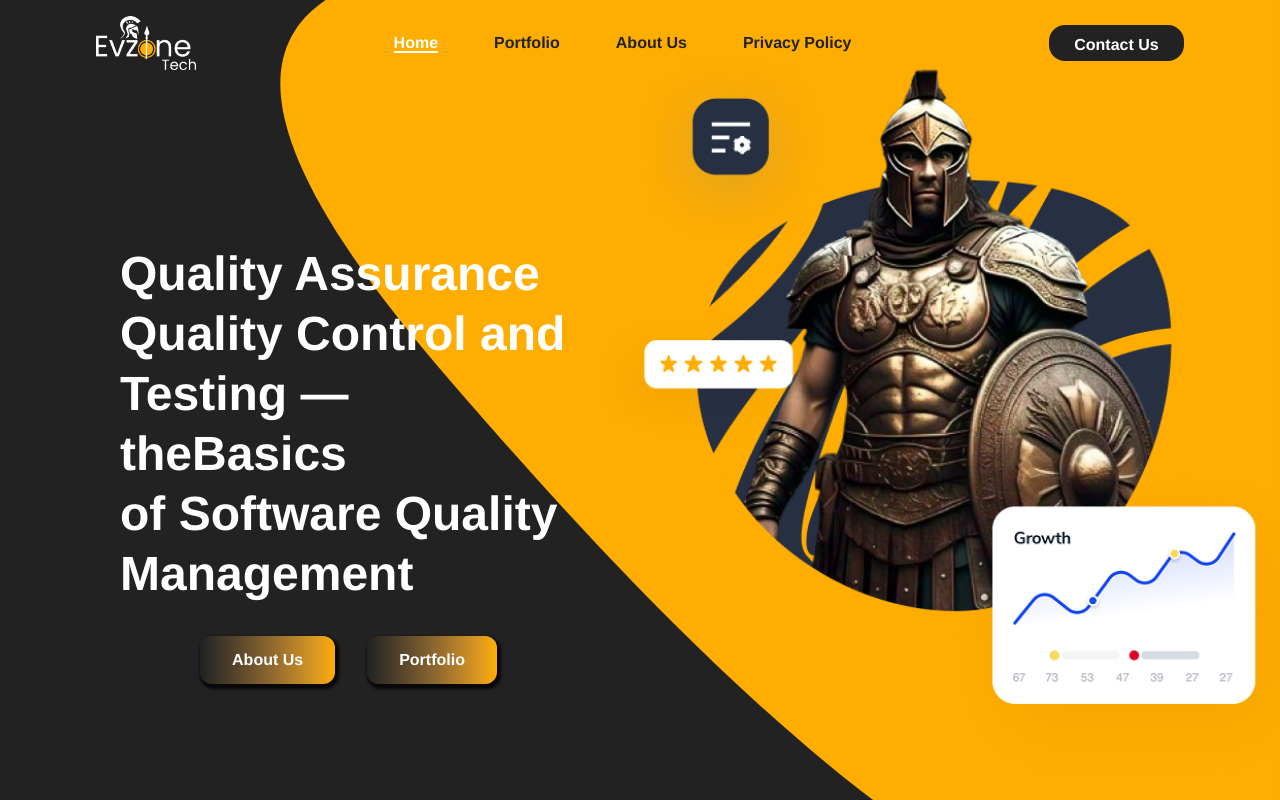
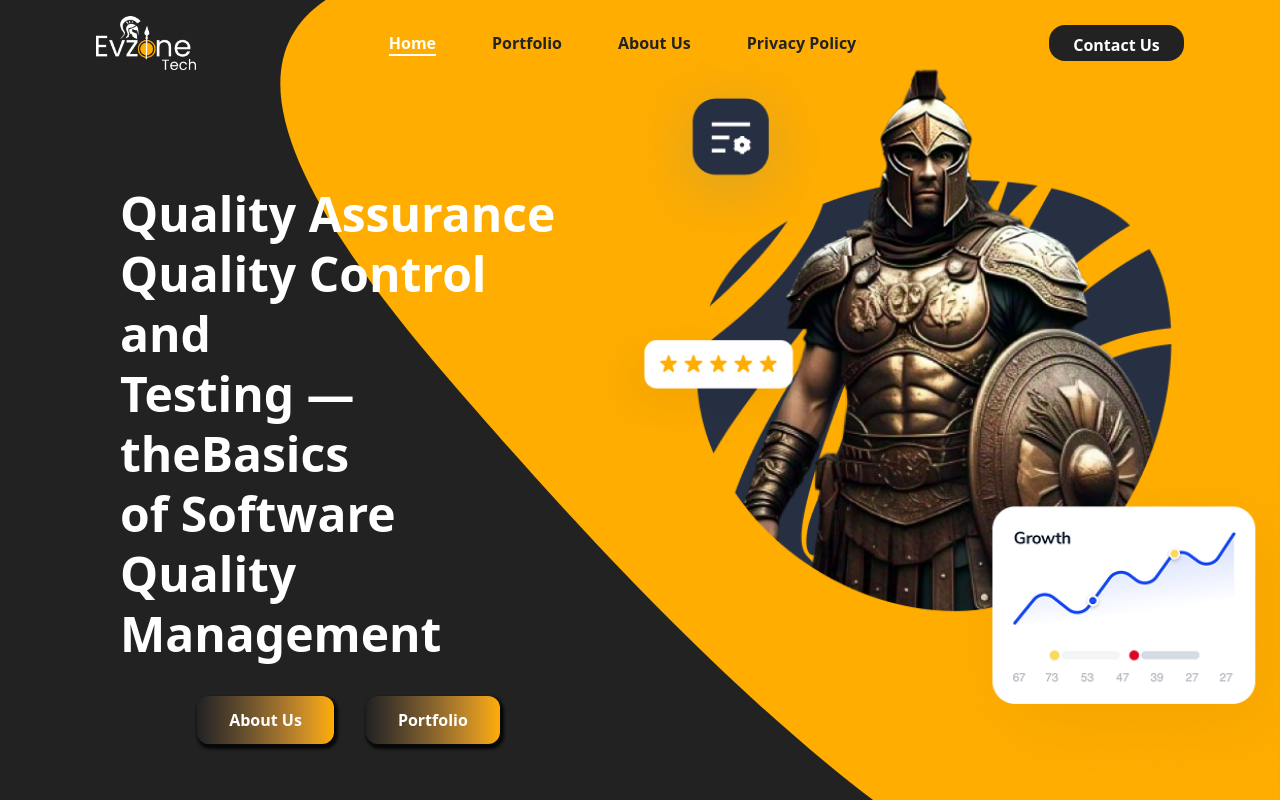
Before and after one commit to Abubakarshykh/evezonetechians, a Next.js app: page / in a window 1280 px wide. Shown: the top 800 px of the page. Built offline with nearby package versions, Linux system fonts and the light colour scheme.

Commit message:
applied font family
font family orbitron
cursor pointer to buttons

```diff
--- a/src/Components/Header.js
+++ b/src/Components/Header.js
@@ -18,7 +18,7 @@ export default function Header() {
       <div className="relative flex flex-col md:flex-row items-center justify-between px-6 md:px-0 py-16 md:py-0 text-white min-h-screen">
         {/* Left Content */}
         <div className="w-full md:w-[50%] space-y-6 text-center md:text-left z-20 md:pl-30 md:pt-30 pt-15">
-          <h1 className="text-4xl md:text-5xl text-white font-bold leading-tight">
+          <h1 className="text-4xl md:text-5xl text-white orbitron-text font-bold leading-tight">
             {headingText.map((text, index) => (
               <span key={index} dangerouslySetInnerHTML={{ __html: text }} />
             ))}
@@ -27,7 +27,7 @@ export default function Header() {
           <div className="flex md:flex-row items-center md:items-start pt-2 space-y-0 space-x-6 justify-center md:space-y-0 md:space-x-8">
             {/* About Us Button */}
             <a href="/aboutus" className="no-underline">
-              <button className="px-8 py-3 rounded-xl font-semibold bg-gradient-to-r from-[#222222] to-[#FFAD00] hover:from-[#FFAD00] hover:to-[#222222] transition-all duration-300 shadow-xl"
+              <button className="px-8 py-3 orbitron-text rounded-xl cursor-pointer font-semibold bg-gradient-to-r from-[#222222] to-[#FFAD00] hover:from-[#FFAD00] hover:to-[#222222] transition-all duration-300 shadow-xl"
               style={{ boxShadow: "2px 3px 3px 2px rgb(8, 8, 8)" }}>
                 About Us
               </button>
@@ -35,7 +35,7 @@ export default function Header() {
 
             {/* Portfolio Button */}
             <a href="/portfolio" className="no-underline">
-              <button className="px-8 py-3 text-white rounded-xl font-semibold bg-gradient-to-r from-[#222222] to-[#FFAD00] hover:from-[#FFAD00] hover:to-[#222222] transition-all duration-300 shadow-md"
+              <button className="px-8 py-3 text-white rounded-xl cursor-pointer font-semibold bg-gradient-to-r from-[#222222] to-[#FFAD00] hover:from-[#FFAD00] hover:to-[#222222] transition-all duration-300 shadow-md"
               style={{ boxShadow: "2px 3px 3px 2px rgb(8, 8, 8)" }}>
                 Portfolio
               </button>
--- a/src/app/globals.css
+++ b/src/app/globals.css
@@ -2,7 +2,7 @@
 
 :root {
   --background: #222222;
-  /* --foreground: #ffffff; */
+  --font-sans: var(--font-orbitron); /* Apply Orbitron globally */
 }
 
 @theme inline {
@@ -22,7 +22,7 @@
 body {
   background: var(--background);
   color: var(--foreground);
-  font-family: tactic-sans, Helvetica, sans-serif;
+  font-family: var(--font-tactic-sans), sans-serif;
 }
 
 /* Hide scrollbar for all browsers */
--- a/src/app/layout.js
+++ b/src/app/layout.js
@@ -1,25 +1,32 @@
-import { Geist, Geist_Mono } from "next/font/google";
-import { Exo_2 } from "next/font/google";
+// import { Geist, Geist_Mono } from "next/font/google";
+// import { Exo_2 } from "next/font/google";
+import { Orbitron } from "next/font/google";
 import "./globals.css";
 import Navbar from "@/Components/Navbar";
 import Footer from "@/Components/Footer";
+import localFont from 'next/font/local';
 
-const exo2 = Exo_2({
-  subsets: ["latin"],
-  weight: ["400", "700"],
-  display: "swap",
+// const exo2 = Exo_2({
+//   subsets: ["latin"],
+//   weight: ["400", "700"],
+//   display: "swap",
+// });
+
+// const geistSans = Geist({
+//   variable: "--font-geist-sans",
+//   subsets: ["latin"],
+// });
+
+// const geistMono = Geist_Mono({
+//   variable: "--font-geist-mono",
+//   subsets: ["latin"],
+// });
+
+const orbitron = Orbitron({
+  subsets: ["latin"], // Ensures proper language support
+  weight: ["400", "700"], // Specify font weights
+  variable: "--font-orbitron", // Custom CSS variable
 });
-
-const geistSans = Geist({
-  variable: "--font-geist-sans",
-  subsets: ["latin"],
-});
-
-const geistMono = Geist_Mono({
-  variable: "--font-geist-mono",
-  subsets: ["latin"],
-});
-
 export const metadata = {
   title: "Evezone",
   description: "Generated by Evezone",
@@ -32,10 +39,10 @@ export const metadata = {
 
 export default function RootLayout({ children }) {
   return (
-    <html lang="en">
+    <html lang="en" className={orbitron.variable}>
 
-      <body className="font-tactic">
-        <Navbar />
+      <body className="font-orbitron">
+        <Navbar/>
         <main>{children}</main>
         <Footer />
       </body>
```
